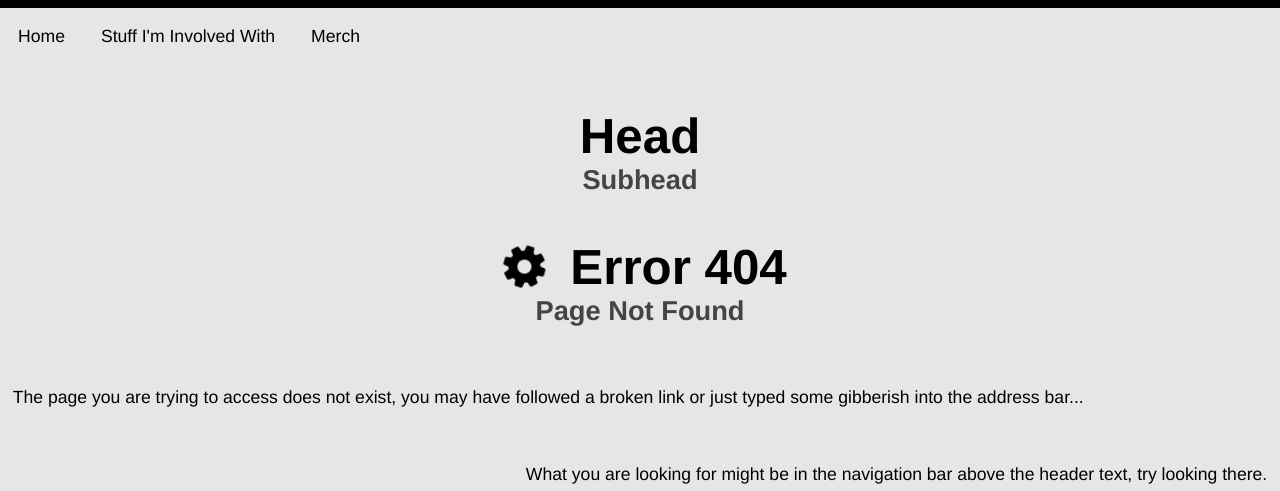
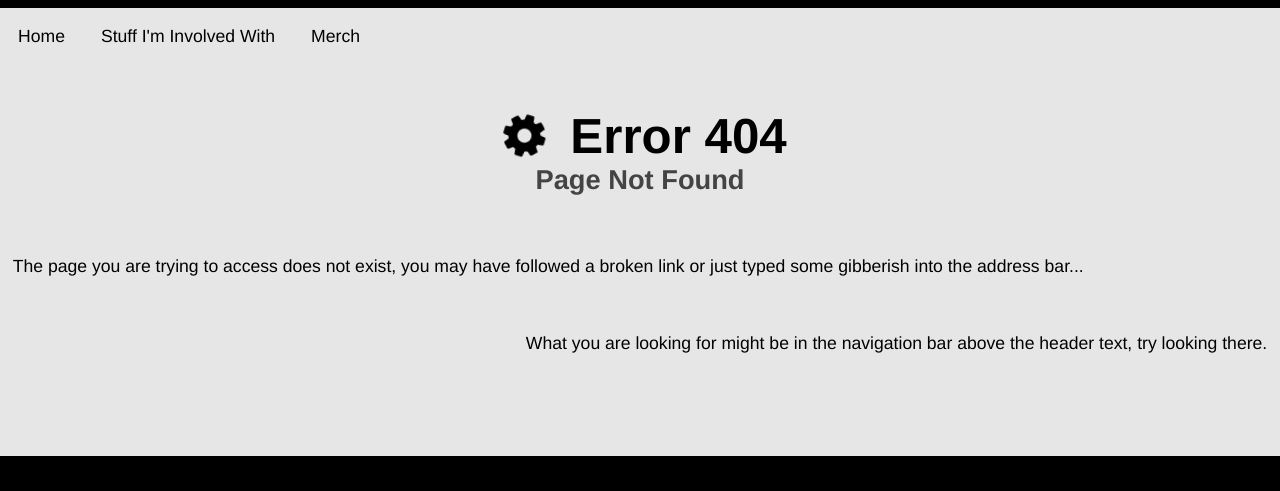
Before and after one commit to sykesgabri/homepage, a plain HTML site: page 404.html in a window 1280 px wide. Shown: the part 307-798 px from the top of the page. Drawn offline with Linux system fonts and the light colour scheme.

Commit message:
Add files via upload

```diff
--- a/404.html
+++ b/404.html
@@ -38,10 +38,6 @@
 	<div class="main">
         <br>
 		<br>
-		<h1 class="head">Head</h1>
-		<h2 class="subhead">Subhead</h2>
-		<br>
-		<br>
 		<h1 class="head"><i class="fa fa-cog fa-spin fa-fw"></i> Error 404</h1>
 		<h2 class="subhead">Page Not Found</h2>
 		<br>
```
